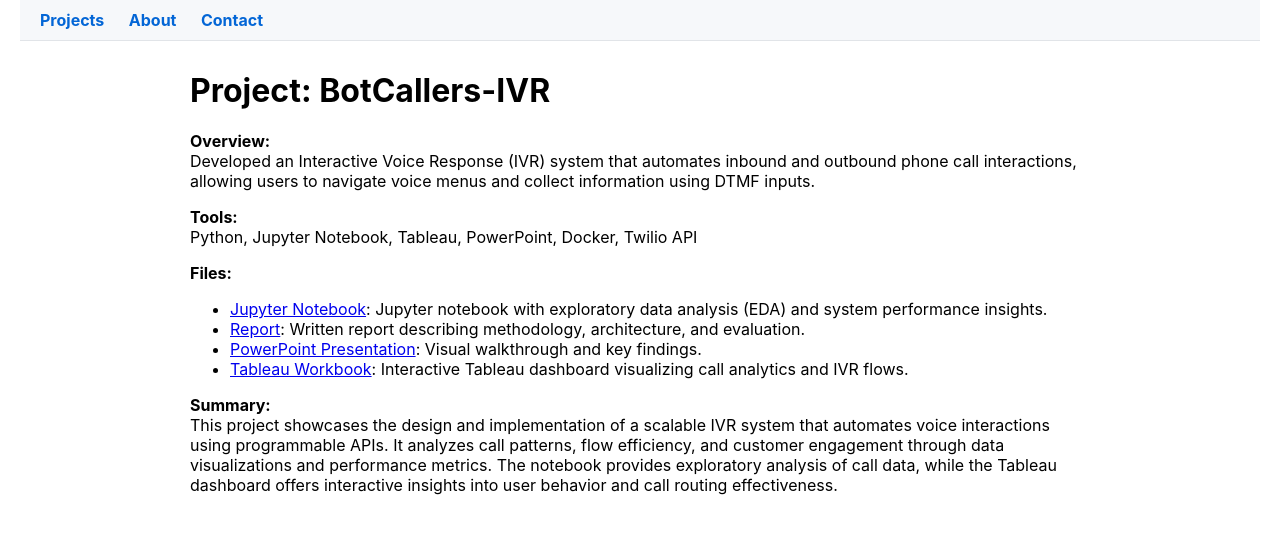
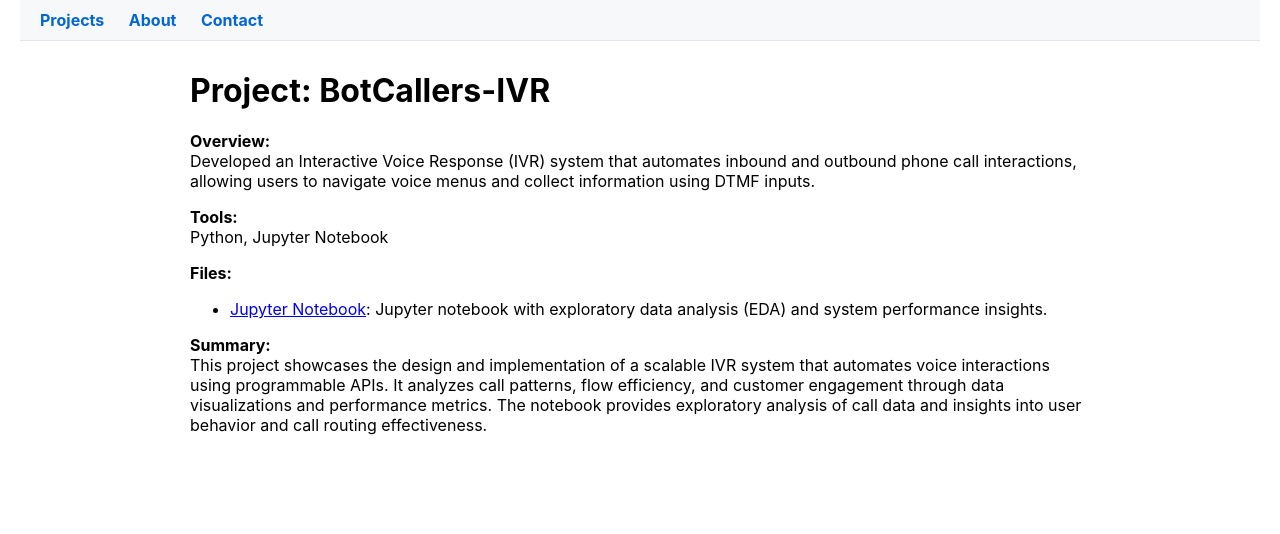
Before and after one commit to BADKINS17/ProjectShowcase, a Jekyll site: the page built from BotCallers-IVR/index.md, in a window 1280 px wide. Shown: the top 534 px of the page. Built offline with Jekyll 4.4.1, drawn with Linux system fonts in a browser that asks for light colours; our own code applies the rules of GitHub Pages for plain Markdown files.

Commit message:
Update index.md

```diff
--- a/BotCallers-IVR/index.md
+++ b/BotCallers-IVR/index.md
@@ -4,13 +4,10 @@
 Developed an Interactive Voice Response (IVR) system that automates inbound and outbound phone call interactions, allowing users to navigate voice menus and collect information using DTMF inputs.
 
 **Tools:**
-Python, Jupyter Notebook, Tableau, PowerPoint, Docker, Twilio API
+Python, Jupyter Notebook
 
 **Files:**
 - [Jupyter Notebook](./BotCallers-IVR/BotCallers-IVR.ipynb): Jupyter notebook with exploratory data analysis (EDA) and system performance insights.
-- [Report](./report.docx): Written report describing methodology, architecture, and evaluation.
-- [PowerPoint Presentation](https://github.com/BADKINS17/ProjectShowcase/blob/main/BotCallers-IVR/BotCallers-IVR.pptx): Visual walkthrough and key findings.
-- [Tableau Workbook](https://github.com/BADKINS17/ProjectShowcase/blob/main/BotCallers-IVR/BotCallers-IVR.twbx): Interactive Tableau dashboard visualizing call analytics and IVR flows.
 
 **Summary:**
-This project showcases the design and implementation of a scalable IVR system that automates voice interactions using programmable APIs. It analyzes call patterns, flow efficiency, and customer engagement through data visualizations and performance metrics. The notebook provides exploratory analysis of call data, while the Tableau dashboard offers interactive insights into user behavior and call routing effectiveness.
+This project showcases the design and implementation of a scalable IVR system that automates voice interactions using programmable APIs. It analyzes call patterns, flow efficiency, and customer engagement through data visualizations and performance metrics. The notebook provides exploratory analysis of call data and insights into user behavior and call routing effectiveness.
```
